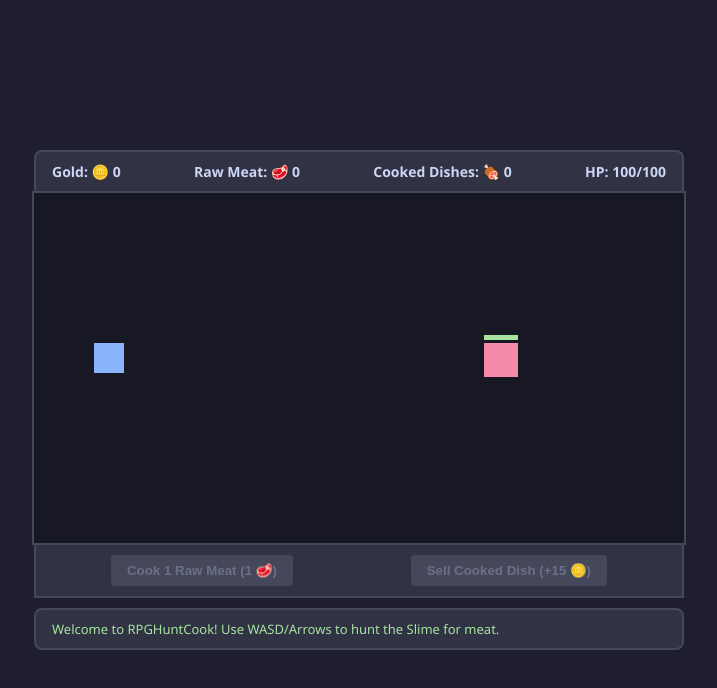
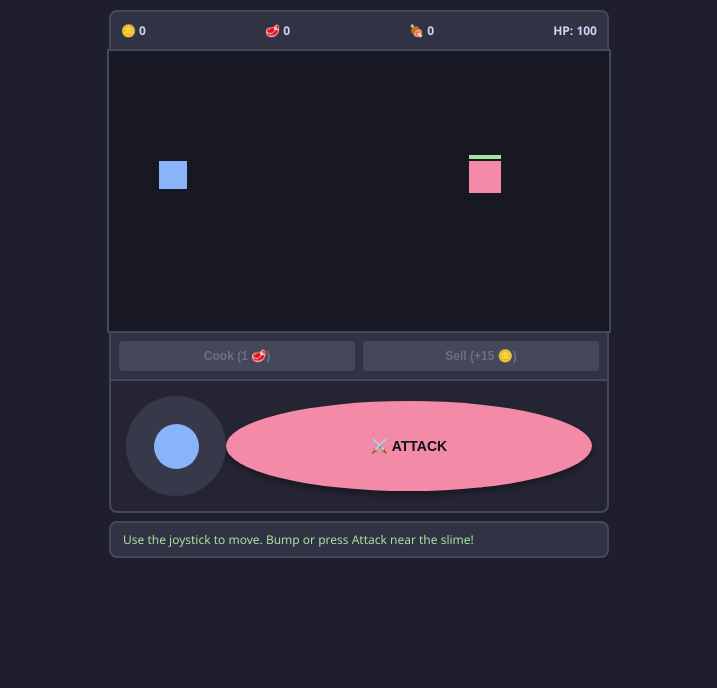
Before and after one commit to nur0izzati/RPGHuntCook, a plain HTML site: page index.html in a window 1280 px wide. Shown: the whole page, without its empty margins (281-998 px from the left). Drawn offline with Linux system fonts and the light colour scheme.

Commit message:
Update index.html

```diff
--- a/index.html
+++ b/index.html
@@ -2,7 +2,8 @@
 <html lang="en">
 <head>
   <meta charset="UTF-8">
-  <title>RPGHuntCook - Basic Prototype</title>
+  <meta name="viewport" content="width=device-width, initial-scale=1.0, user-scalable=no">
+  <title>RPGHuntCook - Mobile Ready</title>
   <style>
     body {
       background-color: #1e1e2e;
@@ -11,20 +12,24 @@
       display: flex;
       flex-direction: column;
       align-items: center;
-      justify-content: center;
-      height: 100vh;
+      justify-content: flex-start;
+      min-height: 100vh;
       margin: 0;
+      padding: 10px;
+      box-sizing: border-box;
+      touch-action: none; /* Prevents accidental zooming/scrolling on mobile */
     }
 
     #ui-bar {
-      width: 650px;
+      width: 100%;
+      max-width: 500px;
       background-color: #313244;
-      padding: 10px 16px;
+      padding: 10px;
       box-sizing: border-box;
       border-radius: 8px 8px 0 0;
       display: flex;
       justify-content: space-between;
-      font-size: 14px;
+      font-size: 12px;
       font-weight: bold;
       border: 2px solid #45475a;
       border-bottom: none;
@@ -34,33 +39,34 @@
       background-color: #181825;
       border: 2px solid #45475a;
       display: block;
+      width: 100%;
+      max-width: 500px;
+      height: 280px;
     }
 
     #action-panel {
-      width: 650px;
+      width: 100%;
+      max-width: 500px;
       background-color: #313244;
-      padding: 10px 16px;
+      padding: 8px;
       box-sizing: border-box;
       border: 2px solid #45475a;
       border-top: none;
       display: flex;
-      justify-content: space-around;
-      align-items: center;
+      justify-content: space-between;
+      gap: 8px;
     }
 
     button {
       background-color: #89b4fa;
       color: #11111b;
       border: none;
-      padding: 8px 16px;
+      padding: 8px 12px;
       font-weight: bold;
       border-radius: 4px;
       cursor: pointer;
-      transition: background 0.2s;
-    }
-
-    button:hover {
-      background-color: #b4befe;
+      font-size: 12px;
+      flex: 1;
     }
 
     button:disabled {
@@ -69,14 +75,71 @@
       cursor: not-allowed;
     }
 
+    #mobile-controls {
+      width: 100%;
+      max-width: 500px;
+      display: flex;
+      justify-content: space-between;
+      align-items: center;
+      background-color: #242433;
+      padding: 15px;
+      box-sizing: border-box;
+      border: 2px solid #45475a;
+      border-top: none;
+      border-radius: 0 0 8px 8px;
+    }
+
+    /* Virtual Joystick Area */
+    #joystick-base {
+      width: 100px;
+      height: 100px;
+      background-color: rgba(69, 71, 90, 0.6);
+      border-radius: 50%;
+      position: relative;
+      touch-action: none;
+    }
+
+    #joystick-knob {
+      width: 45px;
+      height: 45px;
+      background-color: #89b4fa;
+      border-radius: 50%;
+      position: absolute;
+      top: 27.5px;
+      left: 27.5px;
+      pointer-events: none;
+    }
+
+    #attack-btn {
+      width: 90px;
+      height: 90px;
+      background-color: #f38ba8;
+      color: #11111b;
+      border-radius: 50%;
+      border: none;
+      font-size: 14px;
+      font-weight: bold;
+      display: flex;
+      align-items: center;
+      justify-content: center;
+      box-shadow: 0 4px 6px rgba(0,0,0,0.3);
+      cursor: pointer;
+    }
+
+    #attack-btn:active {
+      background-color: #eba0ac;
+      transform: scale(0.95);
+    }
+
     #log {
-      width: 650px;
-      margin-top: 10px;
-      padding: 10px 16px;
+      width: 100%;
+      max-width: 500px;
+      margin-top: 8px;
+      padding: 8px 12px;
       background-color: #313244;
       border-radius: 8px;
       box-sizing: border-box;
-      font-size: 13px;
+      font-size: 12px;
       color: #a6e3a1;
       min-height: 20px;
       border: 2px solid #45475a;
@@ -87,76 +150,140 @@
 
   <!-- RPG INFO & STATS -->
   <div id="ui-bar">
-    <span id="stat-gold">Gold: 🪙 0</span>
-    <span id="stat-meat">Raw Meat: 🥩 0</span>
-    <span id="stat-dish">Cooked Dishes: 🍖 0</span>
-    <span id="stat-hp">HP: 100/100</span>
+    <span id="stat-gold">🪙 0</span>
+    <span id="stat-meat">🥩 0</span>
+    <span id="stat-dish">🍖 0</span>
+    <span id="stat-hp">HP: 100</span>
   </div>
 
   <!-- GAME SCREEN -->
-  <canvas id="gameCanvas" width="650" height="350"></canvas>
+  <canvas id="gameCanvas" width="500" height="280"></canvas>
 
-  <!-- COOK & SELL KITCHEN CONTROLS -->
+  <!-- KITCHEN CONTROLS -->
   <div id="action-panel">
-    <button id="cook-btn" onclick="cookDish()" disabled>Cook 1 Raw Meat (1 🥩)</button>
-    <button id="sell-btn" onclick="sellDish()" disabled>Sell Cooked Dish (+15 🪙)</button>
+    <button id="cook-btn" onclick="cookDish()" disabled>Cook (1 🥩)</button>
+    <button id="sell-btn" onclick="sellDish()" disabled>Sell (+15 🪙)</button>
+  </div>
+
+  <!-- MOBILE VIRTUAL CONTROLS -->
+  <div id="mobile-controls">
+    <div id="joystick-base">
+      <div id="joystick-knob"></div>
+    </div>
+    <button id="attack-btn" onclick="triggerAttack()">⚔️ ATTACK</button>
   </div>
 
   <!-- GAME MESSAGE LOG -->
-  <div id="log">Welcome to RPGHuntCook! Use WASD/Arrows to hunt the Slime for meat.</div>
+  <div id="log">Use the joystick to move. Bump or press Attack near the slime!</div>
 
   <script>
     const canvas = document.getElementById("gameCanvas");
     const ctx = canvas.getContext("2d");
     const logEl = document.getElementById("log");
 
-    // --- FUTURE IMAGE HOOKS (Leave commented until you add pictures) ---
-    // const heroImg = new Image(); heroImg.src = "hero.png";
-    // const slimeImg = new Image(); slimeImg.src = "slime.png";
-
-    // Player Stats & Inventory
+    // Player Data
     const player = {
-      x: 60,
-      y: 150,
-      size: 30,
-      speed: 4,
+      x: 50,
+      y: 110,
+      size: 28,
+      speed: 3.5,
       hp: 100,
       maxHp: 100,
       gold: 0,
       rawMeat: 0,
-      cookedDishes: 0,
-      attackCooldown: 0
+      cookedDishes: 0
     };
 
-    // Enemy / Monster Data
+    // Enemy Data
     let enemy = {
-      x: 450,
-      y: 150,
-      size: 34,
+      x: 360,
+      y: 110,
+      size: 32,
       hp: 30,
       maxHp: 30,
       atk: 10,
       alive: true
     };
 
-    // Keyboard tracking
+    // Keyboard Tracking (for PC testing)
     const keys = {};
     window.addEventListener("keydown", (e) => keys[e.key.toLowerCase()] = true);
     window.addEventListener("keyup", (e) => keys[e.key.toLowerCase()] = false);
 
-    // Update Text UI and Button states
+    // Joystick State
+    let joystickActive = false;
+    let joystickMoveX = 0;
+    let joystickMoveY = 0;
+
+    const base = document.getElementById("joystick-base");
+    const knob = document.getElementById("joystick-knob");
+
+    // Touch Handling for Joystick
+    base.addEventListener("touchstart", handleTouchStart, {passive: false});
+    base.addEventListener("touchmove", handleTouchMove, {passive: false});
+    base.addEventListener("touchend", handleTouchEnd, {passive: false});
+
+    // Mouse support for joystick on PC browsers too
+    base.addEventListener("mousedown", (e) => { joystickActive = true; handleMove(e.clientX, e.clientY); });
+    window.addEventListener("mousemove", (e) => { if (joystickActive) handleMove(e.clientX, e.clientY); });
+    window.addEventListener("mouseup", () => { resetJoystick(); });
+
+    function handleTouchStart(e) {
+      e.preventDefault();
+      joystickActive = true;
+      const touch = e.touches[0];
+      handleMove(touch.clientX, touch.clientY);
+    }
+
+    function handleTouchMove(e) {
+      e.preventDefault();
+      if (!joystickActive) return;
+      const touch = e.touches[0];
+      handleMove(touch.clientX, touch.clientY);
+    }
+
+    function handleTouchEnd(e) {
+      e.preventDefault();
+      resetJoystick();
+    }
+
+    function handleMove(clientX, clientY) {
+      const rect = base.getBoundingClientRect();
+      const centerX = rect.left + rect.width / 2;
+      const centerY = rect.top + rect.height / 2;
+
+      const dx = clientX - centerX;
+      const dy = clientY - centerY;
+      const distance = Math.sqrt(dx * dx + dy * dy);
+      const maxRadius = 40; // Max joystick pull distance
+
+      let angle = Math.atan2(dy, dx);
+      let pull = Math.min(distance, maxRadius);
+
+      joystickMoveX = Math.cos(angle) * (pull / maxRadius);
+      joystickMoveY = Math.sin(angle) * (pull / maxRadius);
+
+      // Move knob visually
+      knob.style.transform = `translate(${Math.cos(angle) * pull}px, ${Math.sin(angle) * pull}px)`;
+    }
+
+    function resetJoystick() {
+      joystickActive = false;
+      joystickMoveX = 0;
+      joystickMoveY = 0;
+      knob.style.transform = `translate(0px, 0px)`;
+    }
+
     function updateUI() {
-      document.getElementById("stat-gold").textContent = `Gold: 🪙 ${player.gold}`;
-      document.getElementById("stat-meat").textContent = `Raw Meat: 🥩 ${player.rawMeat}`;
-      document.getElementById("stat-dish").textContent = `Cooked Dishes: 🍖 ${player.cookedDishes}`;
-      document.getElementById("stat-hp").textContent = `HP: ${player.hp}/${player.maxHp}`;
+      document.getElementById("stat-gold").textContent = `🪙 ${player.gold}`;
+      document.getElementById("stat-meat").textContent = `🥩 ${player.rawMeat}`;
+      document.getElementById("stat-dish").textContent = `🍖 ${player.cookedDishes}`;
+      document.getElementById("stat-hp").textContent = `HP: ${player.hp}`;
 
-      // Enable/disable buttons based on inventory
       document.getElementById("cook-btn").disabled = player.rawMeat < 1;
       document.getElementById("sell-btn").disabled = player.cookedDishes < 1;
     }
 
-    // Collision check helper
     function isColliding(a, b) {
       return (
         a.x < b.x + b.size &&
@@ -166,101 +293,97 @@
       );
     }
 
-    // Respawn enemy after defeat
     function respawnEnemy() {
       enemy.hp = enemy.maxHp;
       enemy.alive = true;
-      enemy.x = Math.floor(Math.random() * (canvas.width - 150)) + 120;
-      enemy.y = Math.floor(Math.random() * (canvas.height - 80)) + 40;
+      enemy.x = Math.floor(Math.random() * (canvas.width - 100)) + 80;
+      enemy.y = Math.floor(Math.random() * (canvas.height - 60)) + 30;
     }
 
-    // --- COOKING MECHANIC ---
     function cookDish() {
       if (player.rawMeat >= 1) {
         player.rawMeat--;
         player.cookedDishes++;
-        logEl.textContent = "Kitchen: Cooked 1 piece of Monster Meat into a delicious Skewer! 🍖";
+        logEl.textContent = "Cooked 1 Raw Meat into a Skewer! 🍖";
         updateUI();
       }
     }
 
-    // --- SELLING MECHANIC ---
     function sellDish() {
       if (player.cookedDishes >= 1) {
         player.cookedDishes--;
         player.gold += 15;
-        logEl.textContent = "Shop: Sold a Cooked Dish to hungry villagers for 15 Gold! 🪙";
+        logEl.textContent = "Sold a Dish for 15 Gold! 🪙";
         updateUI();
       }
     }
 
-    // Game loop update
+    // Attack Button Action
+    function triggerAttack() {
+      if (!enemy.alive || player.hp <= 0) return;
+
+      // Check if player is close enough to hit the enemy
+      const distanceX = Math.abs((player.x + player.size/2) - (enemy.x + enemy.size/2));
+      const distanceY = Math.abs((player.y + player.size/2) - (enemy.y + enemy.size/2));
+
+      if (distanceX < 60 && distanceY < 60) {
+        enemy.hp -= 15;
+        if (enemy.hp <= 0) {
+          enemy.alive = false;
+          player.rawMeat++;
+          logEl.textContent = "Defeated Slime! Got 1x Raw Meat (🥩).";
+          updateUI();
+          setTimeout(respawnEnemy, 1500);
+        } else {
+          player.hp = Math.max(0, player.hp - enemy.atk);
+          logEl.textContent = `Attacked Slime! Took ${enemy.atk} DMG back.`;
+          if (player.hp === 0) logEl.textContent = "You fainted! Refresh to restart.";
+        }
+        updateUI();
+      } else {
+        logEl.textContent = "Too far away! Move closer to the slime to attack.";
+      }
+    }
+
     function update() {
       if (player.hp <= 0) return;
 
-      if (player.attackCooldown > 0) player.attackCooldown--;
+      // Movement from Joystick or Keyboard
+      let moveX = joystickMoveX;
+      let moveY = joystickMoveY;
 
-      const prevX = player.x;
-      const prevY = player.y;
+      if (keys["w"] || keys["arrowup"]) moveY = -1;
+      if (keys["s"] || keys["arrowdown"]) moveY = 1;
+      if (keys["a"] || keys["arrowleft"]) moveX = -1;
+      if (keys["d"] || keys["arrowright"]) moveX = 1;
 
-      // Movement controls
-      if (keys["w"] || keys["arrowup"]) player.y -= player.speed;
-      if (keys["s"] || keys["arrowdown"]) player.y += player.speed;
-      if (keys["a"] || keys["arrowleft"]) player.x -= player.speed;
-      if (keys["d"] || keys["arrowright"]) player.x += player.speed;
+      if (moveX !== 0 || moveY !== 0) {
+        player.x += moveX * player.speed;
+        player.y += moveY * player.speed;
+      }
 
-      // Keep player inside screen boundaries
+      // Boundary limits
       player.x = Math.max(0, Math.min(canvas.width - player.size, player.x));
       player.y = Math.max(0, Math.min(canvas.height - player.size, player.y));
-
-      // Combat collision with Slime
-      if (enemy.alive && isColliding(player, enemy)) {
-        player.x = prevX;
-        player.y = prevY;
-
-        if (player.attackCooldown === 0) {
-          player.attackCooldown = 30; // Attack speed limiter
-          enemy.hp -= 15; // Player deals 15 damage
-
-          if (enemy.hp <= 0) {
-            enemy.alive = false;
-            player.rawMeat++;
-            logEl.textContent = "Hunt Success! Defeated Slime and harvested 1x Raw Meat (🥩).";
-            updateUI();
-            setTimeout(respawnEnemy, 1500); // Respawns after 1.5s
-          } else {
-            player.hp = Math.max(0, player.hp - enemy.atk);
-            logEl.textContent = `Hit Slime! Took ${enemy.atk} DMG in return.`;
-            if (player.hp === 0) {
-              logEl.textContent = "You fainted! Refresh the page to try again.";
-              logEl.style.color = "#f38ba8";
-            }
-          }
-          updateUI();
-        }
-      }
     }
 
-    // Render graphics (shapes)
     function draw() {
       ctx.clearRect(0, 0, canvas.width, canvas.height);
 
-      // Draw Hero (Blue Square)
+      // Draw Player
       ctx.fillStyle = "#89b4fa";
       ctx.fillRect(player.x, player.y, player.size, player.size);
-      // Later: ctx.drawImage(heroImg, player.x, player.y, player.size, player.size);
 
-      // Draw Enemy / Slime (Red Square + HP Bar)
+      // Draw Enemy
       if (enemy.alive) {
         ctx.fillStyle = "#f38ba8";
         ctx.fillRect(enemy.x, enemy.y, enemy.size, enemy.size);
-        // Later: ctx.drawImage(slimeImg, enemy.x, enemy.y, enemy.size, enemy.size);
 
-        // Enemy HP mini bar
+        // Enemy HP bar
         ctx.fillStyle = "#45475a";
-        ctx.fillRect(enemy.x, enemy.y - 8, enemy.size, 5);
+        ctx.fillRect(enemy.x, enemy.y - 6, enemy.size, 4);
         ctx.fillStyle = "#a6e3a1";
-        ctx.fillRect(enemy.x, enemy.y - 8, enemy.size * (enemy.hp / enemy.maxHp), 5);
+        ctx.fillRect(enemy.x, enemy.y - 6, enemy.size * (enemy.hp / enemy.maxHp), 4);
       }
     }
 
```
